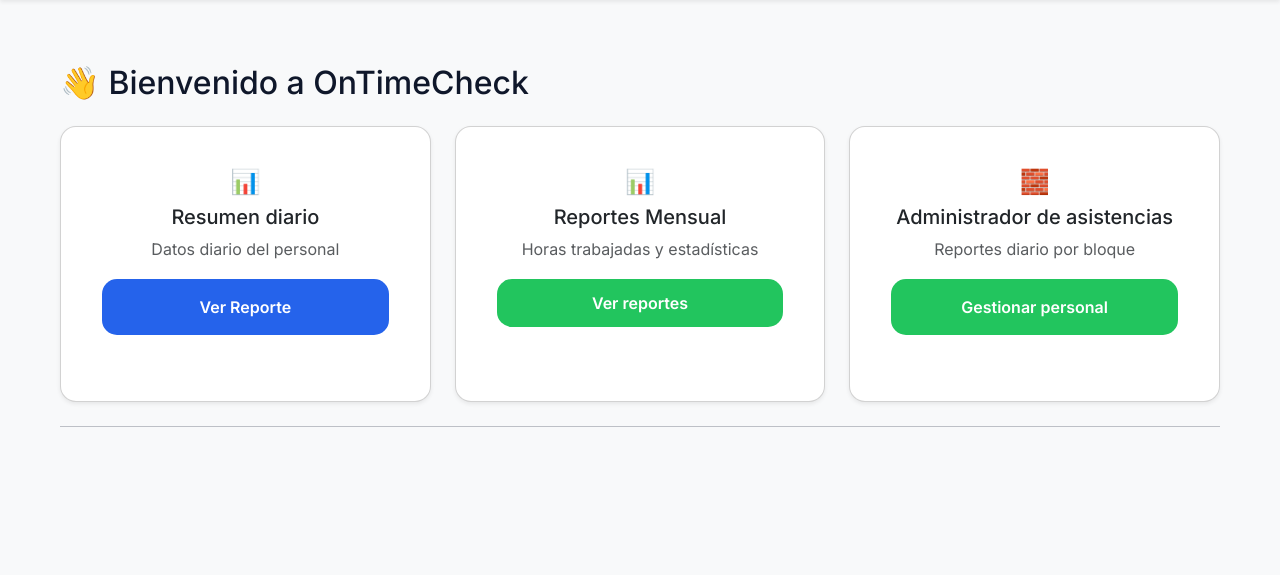
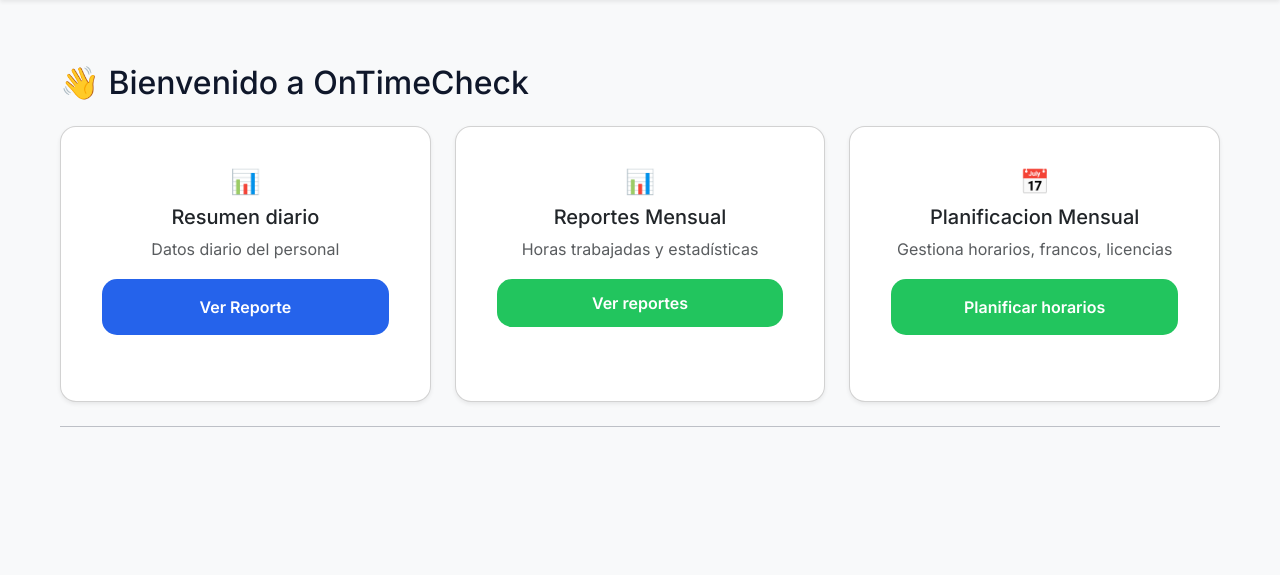
Before and after one commit to aleakd/On_TimeCheck, a Flask app: page /reportes/ in a window 1280 px wide. Shown: the part 100-675 px from the top of the page. Run offline with Flask 3, Linux system fonts and the light colour scheme; a user stored in the database is signed in; tables that the repository leaves empty hold one stand-in row (values such as "Sample post"); some libraries are stand-ins or nearby versions; some web fonts are replaced.

Commit message:
mofdificaciones UX en assitencias modo kiosco e horariosmensuales

```diff
--- a/app/routes/kiosco.py
+++ b/app/routes/kiosco.py
@@ -27,7 +27,7 @@ def pantalla():
     if current_user.rol not in ["admin", "supervisor"]:
         return "No autorizado", 403
 
-    return render_template("kiosco.html")
+    return render_template("kiosco.html", modo_kiosco=True)
 
 
 # ==========================================
--- a/app/templates/base.html
+++ b/app/templates/base.html
@@ -26,6 +26,8 @@
 
 <body class="bg-light">
 
+
+{% if not modo_kiosco %}
 <!-- NAVBAR SUPERIOR -->
 <nav class="navbar nave shadow-sm">
     <div class="container-fluid px-3">
@@ -76,6 +78,7 @@
 
     </div>
 </nav>
+{% endif %}
 
 <!-- MENU LATERAL -->
 <div class="offcanvas offcanvas-start bg-dark text-light" tabindex="-1" id="menuLateral">
--- a/app/templates/reportes_index.html
+++ b/app/templates/reportes_index.html
@@ -34,12 +34,12 @@
     <div class="col-md-4">
         <div class="card shadow-sm h-100">
             <div class="card-body text-center">
-                <h4>🧱</h4>
-                <h5>Administrador de asistencias</h5>
-                <p class="text-muted">Reportes diario por bloque </p>
-                <a href="{{ url_for('asistencias_admin.listado') }}"
+                <h4>📅</h4>
+                <h5>Planificacion Mensual</h5>
+                <p class="text-muted">Gestiona horarios, francos, licencias </p>
+                <a href="{{ url_for('horarios.calendario') }}"
            class="btn btn-success w-100 p-3">
-                    Gestionar personal
+                    Planificar horarios
                 </a>
             </div>
         </div>
```
Also changed, not shown: app/templates/asistencias.html (+37 -0 lines).
